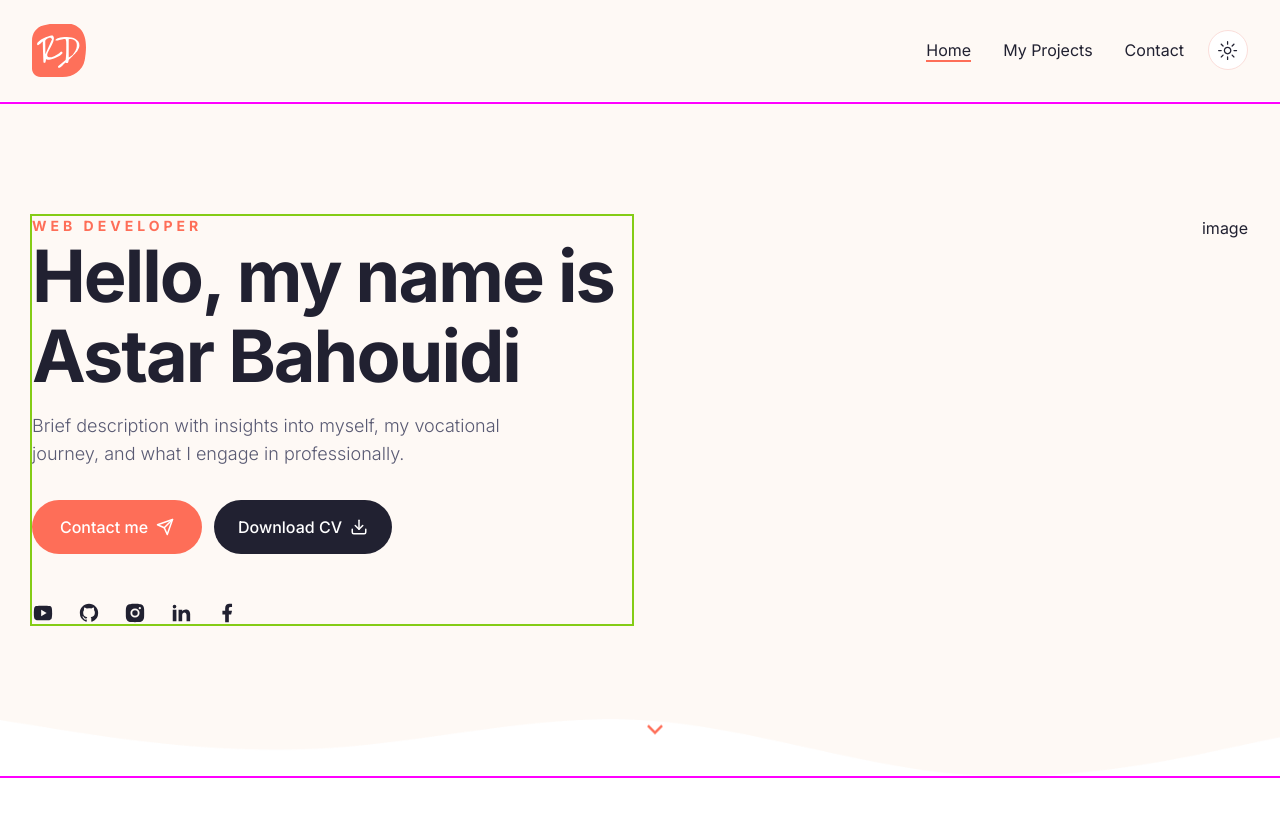
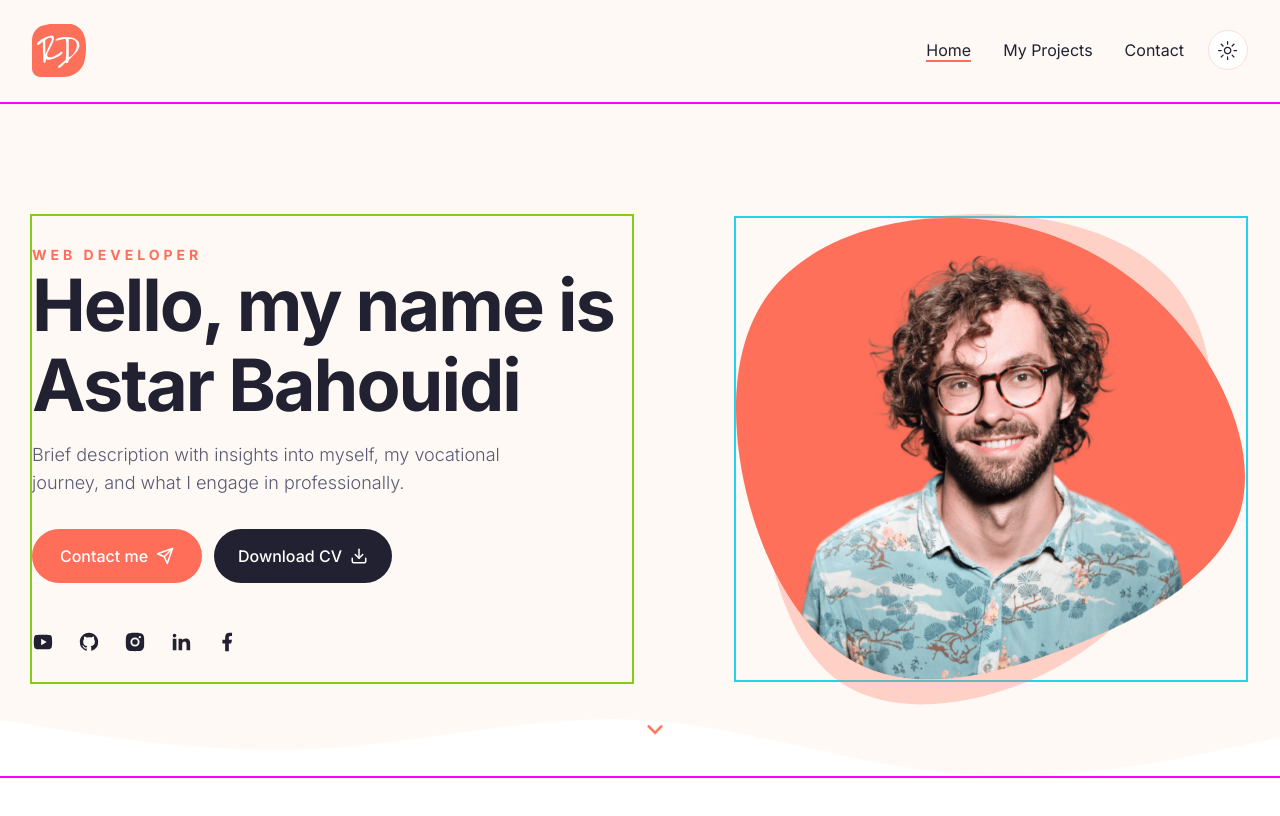
Before and after one commit to astaba/hello_ab_portfolio, a Next.js app: page / in a window 1280 px wide. Shown: the top 816 px of the page. Built offline with nearby package versions, Linux system fonts and the light colour scheme.

Commit message:
Design Hero portrait with DevImg

```diff
--- a/src/components/DevImg.tsx
+++ b/src/components/DevImg.tsx
@@ -1,9 +1,19 @@
-const DevImg = () => {
-	return (
-		<div>
-			DevImg
-		</div>
-	);
+import Image from "next/image";
+import React from "react";
+
+type DevImgProps = {
+  devImgStyles: {
+    wrapper: string;
+    imgSrc: string;
+  };
+};
+
+const DevImg: React.FC<DevImgProps> = ({devImgStyles}) => {
+  return (
+    <div className={devImgStyles.wrapper}>
+      <Image src={devImgStyles.imgSrc} alt="developer picture" priority fill />
+    </div>
+  );
 };
 
 export default DevImg;
--- a/src/components/Hero.tsx
+++ b/src/components/Hero.tsx
@@ -3,11 +3,16 @@ import { RiArrowDownSLine } from "react-icons/ri";
 import { Download, Send } from "lucide-react";
 
 import { Button } from "./ui/button";
+import DevImg from "./DevImg";
 import Socials from "./Socials";
 
 const socialStyles = {
   wrapper: "mx-auto flex gap-x-6 xl:m-0",
   icons: "text-[22px] text-foreground transition-all hover:text-primary",
+};
+const devImgStyles = {
+  wrapper: "relative bottom-0 h-[462px] w-[510px] bg-hero-shape-1 bg-no-repeat",
+  imgSrc: "/hero/developer.png",
 };
 
 const Hero = () => {
@@ -38,9 +43,12 @@ const Hero = () => {
             </div>
             <Socials socialsStyles={socialStyles} />
           </div>
-          <div className="hidden xl:flex relative">image</div>
+          <div className="bordo border-cyan-400 relative hidden xl:block">
+            <div className="absolute -right-2 -top-1 size-[500px] bg-hero-shape-2-light bg-no-repeat dark:bg-hero-shape-2-dark" />
+            <DevImg devImgStyles={devImgStyles} />
+          </div>
         </div>
-        <div className="absolute bottom-44 left-1/2 hidden animate-bounce md:flex xl:bottom-12">
+        <div className="absolute bottom-44 left-1/2 hidden animate-bounce md:block xl:bottom-12">
           <RiArrowDownSLine className="text-primary text-3xl" />
         </div>
       </div>
--- a/tailwind.config.ts
+++ b/tailwind.config.ts
@@ -73,7 +73,10 @@ const config = {
         "accordion-up": "accordion-up 0.2s ease-out",
       },
       backgroundImage: {
-        hero: "url(/hero/hero-bg.png)"
+        hero: "url(/hero/hero-bg.png)",
+        "hero-shape-1": "url(/hero/shape-1.svg)",
+        "hero-shape-2-light": "url(/hero/shape-2-light.svg)",
+        "hero-shape-2-dark": "url(/hero/shape-2-dark.svg)",
       }
     },
   },
```
